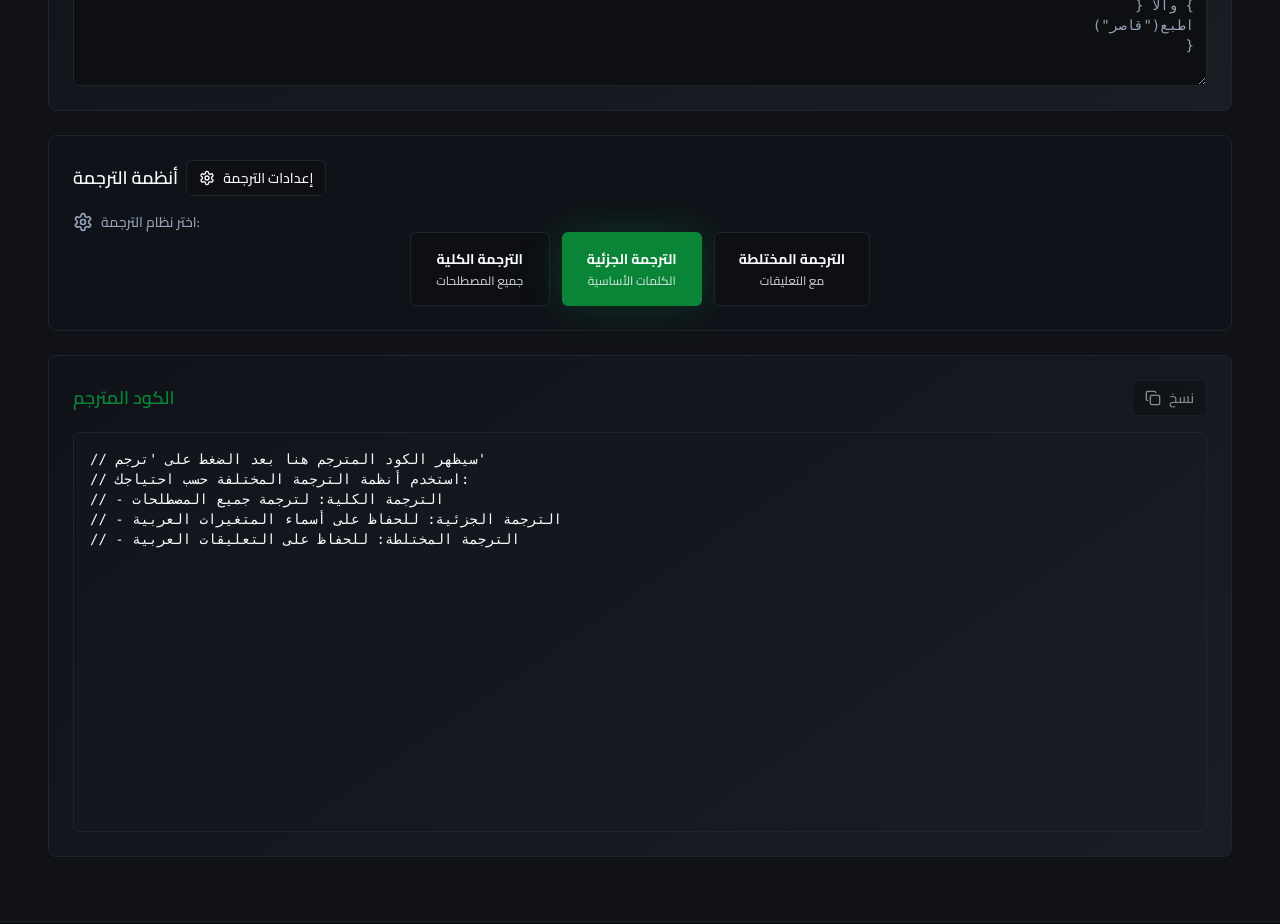
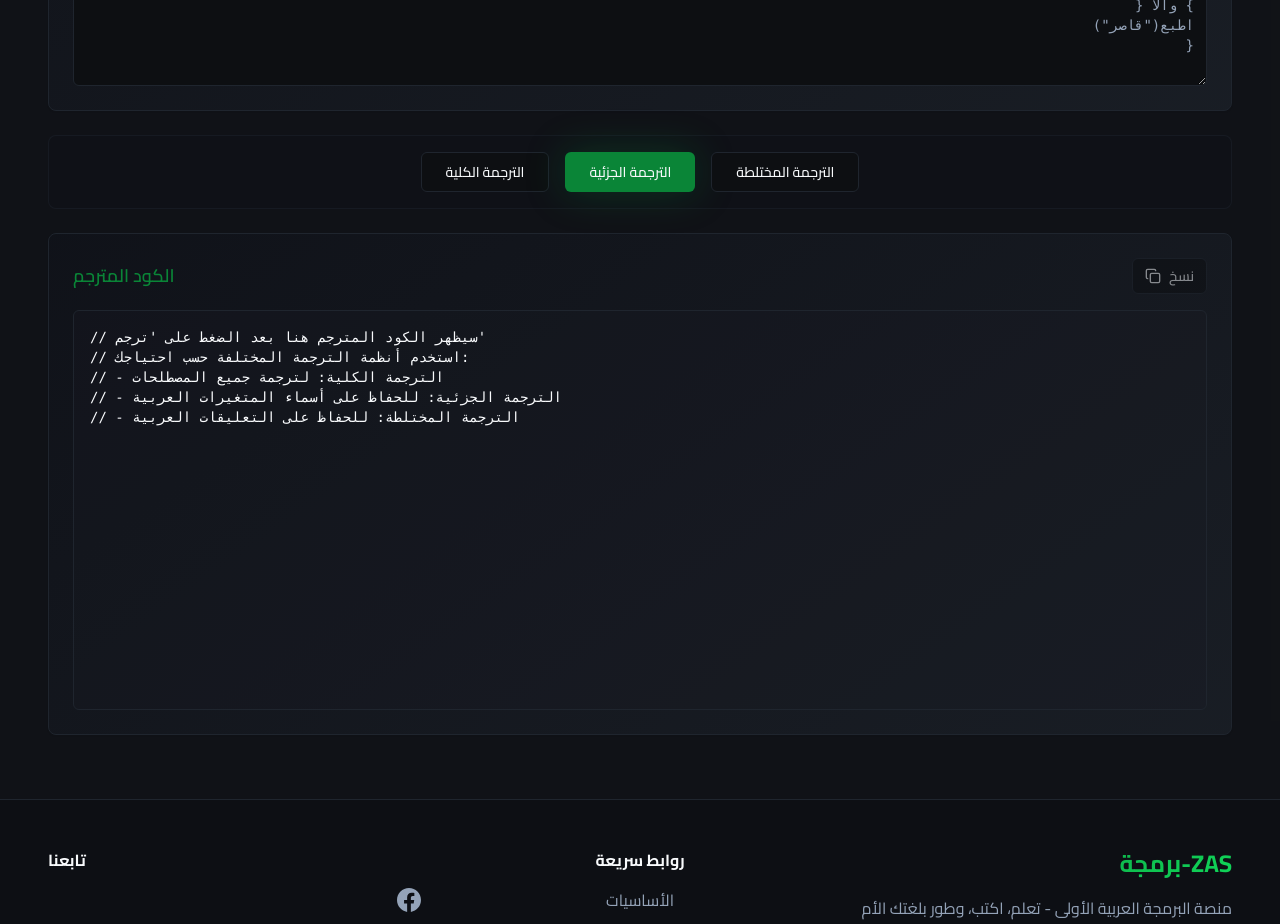
Before and after one commit to sayed756102/zasa-arabi-code, a React (Vite) app: page / in a window 1280 px wide. Shown: the part 1820-2744 px from the top of the page. Built offline with nearby package versions, Linux system fonts and the light colour scheme.

Commit message:
Add translation options bar
Added a horizontal bar between the code area and the Arabic writing area. This bar contains translation options: "Full Translation", "Partial Translation", and "Mixed Translation", arranged in that order.

```diff
--- a/src/components/CodeEditor.tsx
+++ b/src/components/CodeEditor.tsx
@@ -695,69 +695,32 @@ const CodeEditor = ({ language }: CodeEditorProps) => {
           />
         </Card>
 
-        {/* Translation System Buttons */}
-        <Card className="p-6">
-          <div className="flex items-center gap-2 mb-4">
-            <h3 className="text-lg font-semibold">أنظمة الترجمة</h3>
-            <TranslationSettings
-              onTermSelect={(arabic, english) => {
-                // Add the selected term to the current cursor position in Arabic input
-                const textarea = document.querySelector('textarea[dir="rtl"]') as HTMLTextAreaElement;
-                if (textarea) {
-                  const start = textarea.selectionStart;
-                  const end = textarea.selectionEnd;
-                  const currentValue = textarea.value;
-                  const newValue = currentValue.substring(0, start) + arabic + currentValue.substring(end);
-                  setArabicCode(newValue);
-
-                  // Focus back to textarea and set cursor position
-                  setTimeout(() => {
-                    textarea.focus();
-                    textarea.setSelectionRange(start + arabic.length, start + arabic.length);
-                  }, 0);
-
-                  toast({
-                    title: "تم إضافة المصطلح",
-                    description: `تم إضافة "${arabic}" = "${english}"`,
-                  });
-                }
-              }}
-            />
-          </div>
-          <div className="flex items-center gap-2 text-sm text-muted-foreground">
-            <Settings className="h-5 w-5" />
-            <span className="font-medium">اختر نظام الترجمة:</span>
-          </div>
-
-          <div className="flex flex-wrap justify-center gap-3 w-full">
+        {/* Translation Systems Bar */}
+        <div className="flex justify-center items-center gap-4 py-4 px-6 bg-card/30 rounded-lg border border-border/50">
           <Button
             variant={translationMode === "full" ? "default" : "outline"}
             onClick={() => setShowSupportDialog(true)}
-              className="flex flex-col gap-1 h-auto py-4 px-6 min-w-[140px] text-center"
+            className="h-10 px-6"
           >
-              <span className="font-bold text-sm">الترجمة الكلية</span>
-              <span className="text-xs opacity-80">جميع المصطلحات</span>
+            الترجمة الكلية
           </Button>
 
           <Button
             variant={translationMode === "partial" ? "default" : "outline"}
             onClick={() => setTranslationMode("partial")}
-              className="flex flex-col gap-1 h-auto py-4 px-6 min-w-[140px] text-center"
+            className="h-10 px-6"
           >
-              <span className="font-bold text-sm">الترجمة الجزئية</span>
-              <span className="text-xs opacity-80">الكلمات الأساسية</span>
+            الترجمة الجزئية
           </Button>
 
           <Button
             variant={translationMode === "mixed" ? "default" : "outline"}
             onClick={() => setShowSupportDialog(true)}
-              className="flex flex-col gap-1 h-auto py-4 px-6 min-w-[140px] text-center"
+            className="h-10 px-6"
           >
-              <span className="font-bold text-sm">الترجمة المختلطة</span>
-              <span className="text-xs opacity-80">مع التعليقات</span>
+            الترجمة المختلطة
           </Button>
         </div>
-        </Card>
 
         {/* Translated Code Display */}
         <Card className="p-6 gradient-card">
```
Lines whose indentation alone changed are shown as unchanged.
